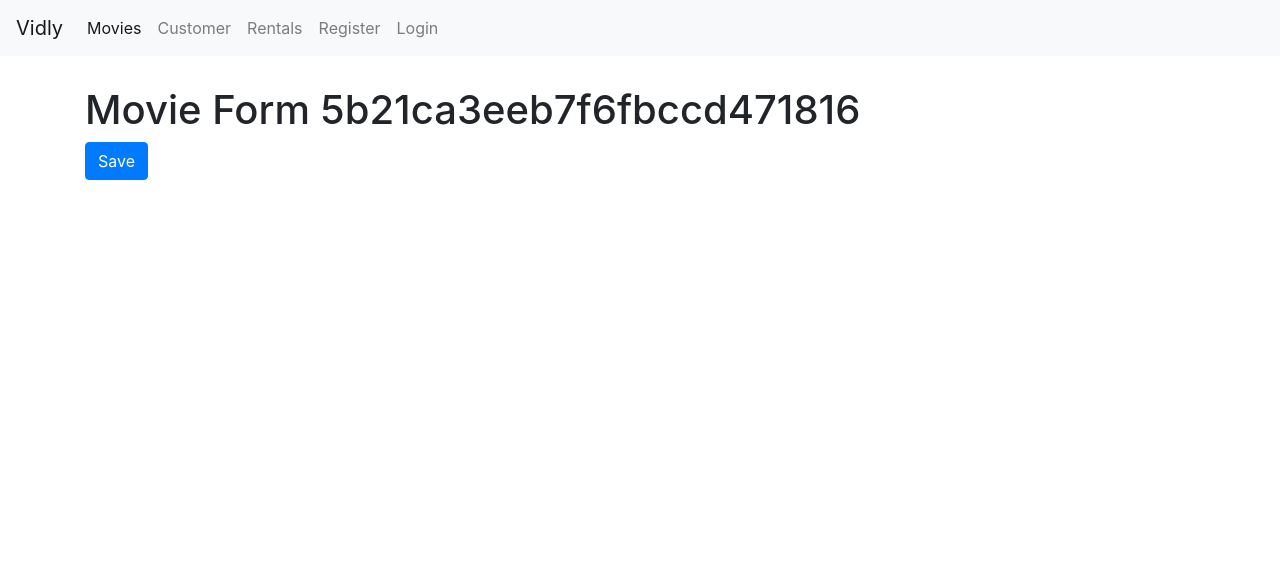
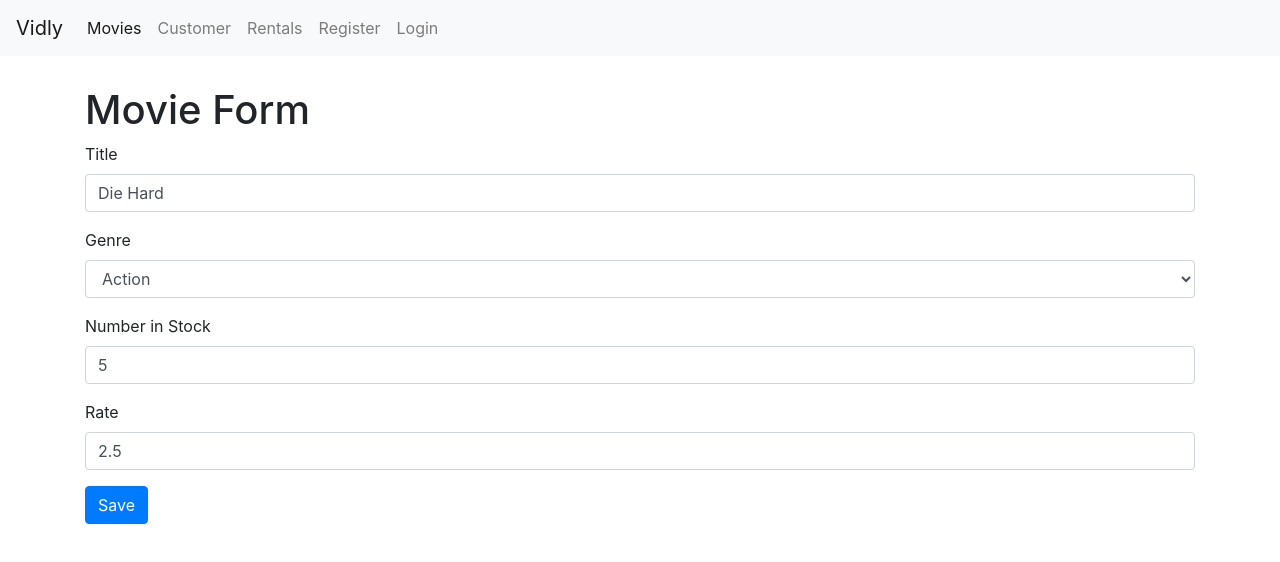
Before and after one commit to vivekhere/react-vidly, a React (Create React App) app: page /movies/5b21ca3eeb7f6fbccd471816 in a window 1280 px wide. Shown: the top 562 px of the page. Built offline with nearby package versions, Linux system fonts and the light colour scheme.

Commit message:
Forms - Movie form

```diff
--- a/src/App.js
+++ b/src/App.js
@@ -8,6 +8,7 @@ import NavBar from "./components/navBar";
 import MovieForm from "./components/movieForm";
 import LoginForm from "./components/loginForm";
 import RegisterForm from "./components/registerForm";
+import "font-awesome/css/font-awesome.min.css";
 import "./App.css";
 
 function App() {
@@ -19,6 +20,7 @@ function App() {
           <Route path="/register" component={RegisterForm} />
           <Route path="/login" component={LoginForm} />
           <Route path="/movies/:id" component={MovieForm} />
+          <Route path="/movies/new" component={MovieForm} />
           <Route path="/movies" component={Movies} />
           <Route path="/customers" component={Customers} />
           <Route path="/rentals" component={Rentals} />
--- a/src/components/common/form.jsx
+++ b/src/components/common/form.jsx
@@ -1,6 +1,7 @@
 import { Component } from "react";
 import Joi from "joi-browser";
 import Input from "./input";
+import Select from "./select";
 
 class Form extends Component {
   state = {
@@ -57,6 +58,21 @@ class Form extends Component {
     );
   }
 
+  renderSelect(name, label, options) {
+    const { data, errors } = this.state;
+
+    return (
+      <Select
+        name={name}
+        value={data[name]}
+        label={label}
+        options={options}
+        onChange={this.handleChange}
+        error={errors[name]}
+      />
+    );
+  }
+
   renderInput(name, label, type = "text") {
     const { data, errors } = this.state;
 
--- /dev/null
+++ b/src/components/common/select.jsx
@@ -0,0 +1,20 @@
+import React from "react";
+
+const Select = ({ name, label, options, error, ...rest }) => {
+  return (
+    <div className="form-group">
+      <label htmlFor={name}>{label}</label>
+      <select name={name} id={name} {...rest} className="form-control">
+        <option value="" />
+        {options.map((option) => (
+          <option key={option._id} value={option._id}>
+            {option.name}
+          </option>
+        ))}
+      </select>
+      {error && <div className="alert alert-danger">{error}</div>}
+    </div>
+  );
+};
+
+export default Select;
--- a/src/components/movieForm.jsx
+++ b/src/components/movieForm.jsx
@@ -1,17 +1,81 @@
 import React from "react";
+import Joi from "joi-browser";
+import Form from "./common/form";
+import { getGenres } from "../services/fakeGenreService";
+import { getMovie } from "../services/fakeMovieService";
+import { saveMovie } from "../services/fakeMovieService";
 
-const MovieForm = ({ match, history }) => {
-  return (
-    <div>
-      <h1>Movie Form {match.params.id}</h1>
-      <button
-        className="btn btn-primary"
-        onClick={() => history.push("/movies")}
-      >
-        Save
-      </button>
-    </div>
-  );
-};
+class MovieForm extends Form {
+  state = {
+    data: {
+      title: "",
+      genreId: "",
+      numberInStock: "",
+      dailyRentalRate: "",
+    },
+    genres: [],
+    errors: {},
+  };
+
+  schema = {
+    _id: Joi.string(),
+    // not set to required because while creating a new movie we don't have an id property
+    title: Joi.string().required().label("Title"),
+    genreId: Joi.string().required().label("Genre"),
+    numberInStock: Joi.number()
+      .required()
+      .min(0)
+      .max(100)
+      .label("Number in Stock"),
+    dailyRentalRate: Joi.number()
+      .required()
+      .min(0)
+      .max(10)
+      .label("Daily Rental Rate"),
+  };
+
+  componentDidMount() {
+    const genres = getGenres(); // fake genre service
+    this.setState({ genres });
+
+    const movieId = this.props.match.params.id; // get movie id from url
+    if (movieId === "new") return;
+
+    const movie = getMovie(movieId);
+    if (!movie) return this.props.history.replace("/not-found");
+
+    this.setState({ data: this.mapToViewModel(movie) });
+  }
+
+  mapToViewModel(movie) {
+    return {
+      _id: movie._id,
+      title: movie.title,
+      genreId: movie.genre._id,
+      numberInStock: movie.numberInStock,
+      dailyRentalRate: movie.dailyRentalRate,
+    };
+  }
+
+  doSubmit = () => {
+    saveMovie(this.state.data);
+    this.props.history.push("/movies");
+  };
+
+  render() {
+    return (
+      <div>
+        <h1>Movie Form</h1>
+        <form onSubmit={this.handleSubmit}>
+          {this.renderInput("title", "Title")}
+          {this.renderSelect("genreId", "Genre", this.state.genres)}
+          {this.renderInput("numberInStock", "Number in Stock", "number")}
+          {this.renderInput("dailyRentalRate", "Rate")}
+          {this.renderButton("Save")}
+        </form>
+      </div>
+    );
+  }
+}
 
 export default MovieForm;
--- a/src/components/movies.jsx
+++ b/src/components/movies.jsx
@@ -5,6 +5,7 @@ import { getGenres } from "../services/fakeGenreService";
 import ListGroup from "./common/listGroup";
 import Pagination from "./common/pagination";
 import { paginate } from "../utils/paginate";
+import { Link } from "react-router-dom";
 import _ from "lodash";
 
 class Movies extends Component {
@@ -86,6 +87,13 @@ class Movies extends Component {
           />
         </div>
         <div className="col-9">
+          <Link
+            to="/movies/new"
+            className="btn btn-primary"
+            style={{ marginBottom: 20 }}
+          >
+            New Movie
+          </Link>
           <p>Showing {totalCount} movies in the database.</p>
           <MoviesTable
             movies={movies}
--- a/src/services/fakeMovieService.js
+++ b/src/services/fakeMovieService.js
@@ -78,13 +78,13 @@ export function getMovie(id) {
 
 export function saveMovie(movie) {
   let movieInDb = movies.find((m) => m._id === movie._id) || {};
-  movieInDb.name = movie.name;
+  movieInDb.title = movie.title;
   movieInDb.genre = genresAPI.genres.find((g) => g._id === movie.genreId);
   movieInDb.numberInStock = movie.numberInStock;
   movieInDb.dailyRentalRate = movie.dailyRentalRate;
 
   if (!movieInDb._id) {
-    movieInDb._id = Date.now();
+    movieInDb._id = Date.now().toString();
     movies.push(movieInDb);
   }
 
```
Also changed, not shown: 1 other file (tests, documents, lock files or other folders).
